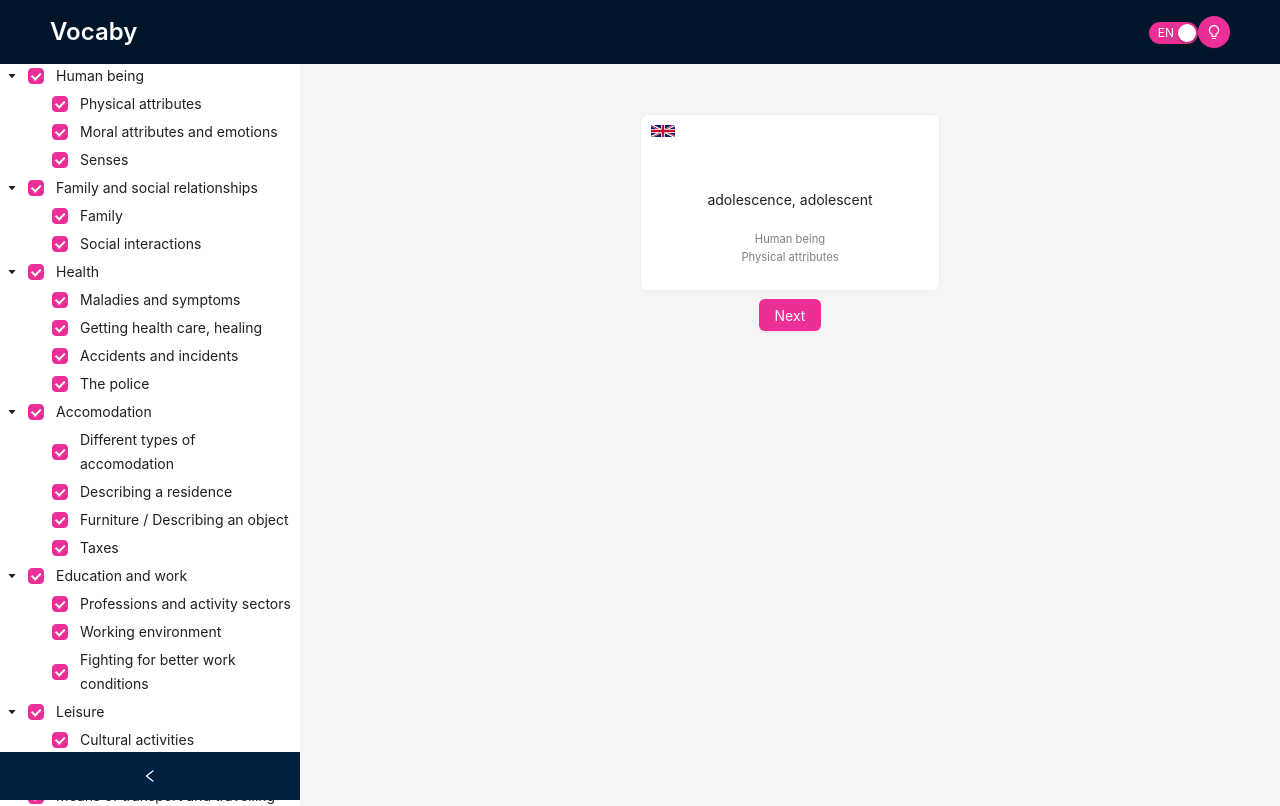
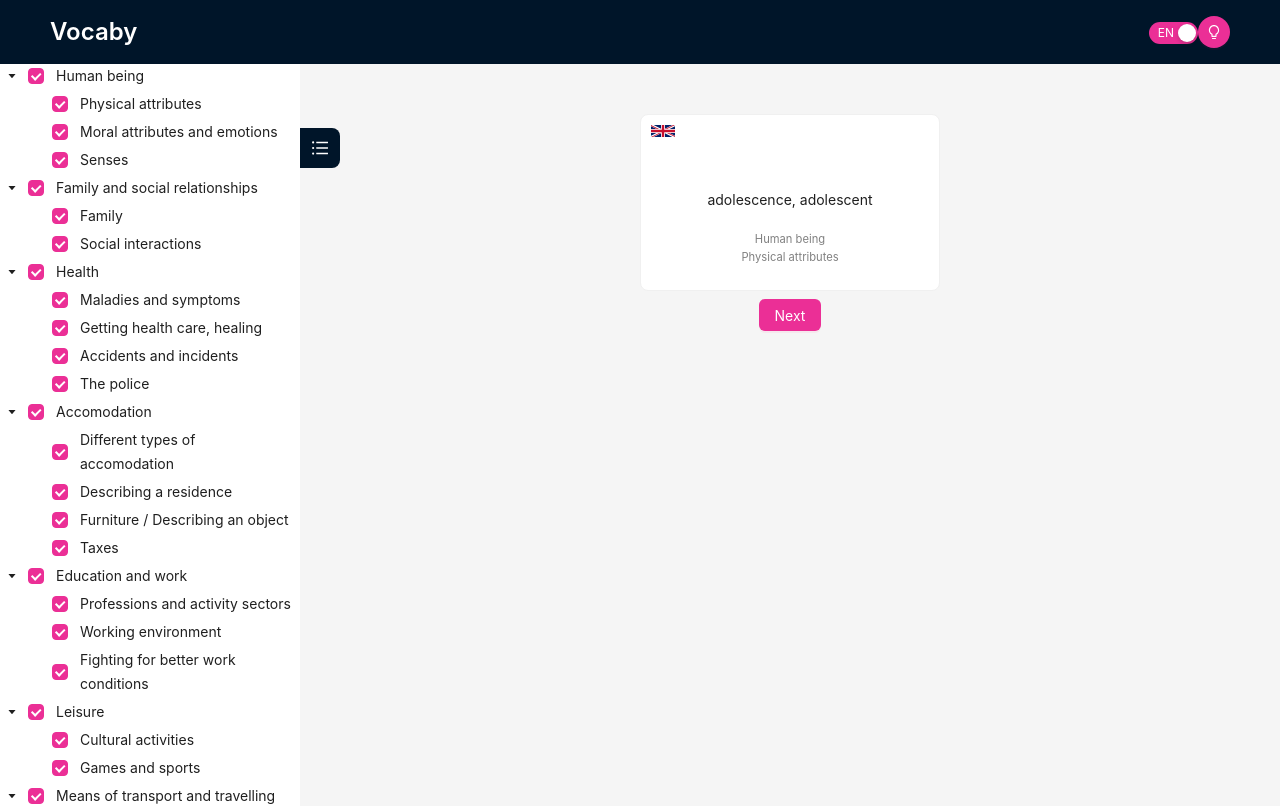
Before and after one commit to lexwolfy/vocaby, a React (Create React App) app: page / in a window 1280 px wide. Shown: the top 806 px of the page. Built offline with nearby package versions, Linux system fonts and the light colour scheme.

Commit message:
fix(sider): Can collapse fully

```diff
--- a/src/components/SiderMenu.tsx
+++ b/src/components/SiderMenu.tsx
@@ -47,7 +47,7 @@ const SiderMenu: React.FC = () => {
     };
 
     return (
-        <Sider width={300} style={{ background: '#fff' }} collapsible collapsed={collapsed} onCollapse={(value) => setCollapsed(value)}>
+        <Sider width={300} style={{ background: '#fff' }} collapsible collapsedWidth={0} collapsed={collapsed} onCollapse={(value) => setCollapsed(value)}>
             <Tree
                 checkable
                 onExpand={onExpand}
```
